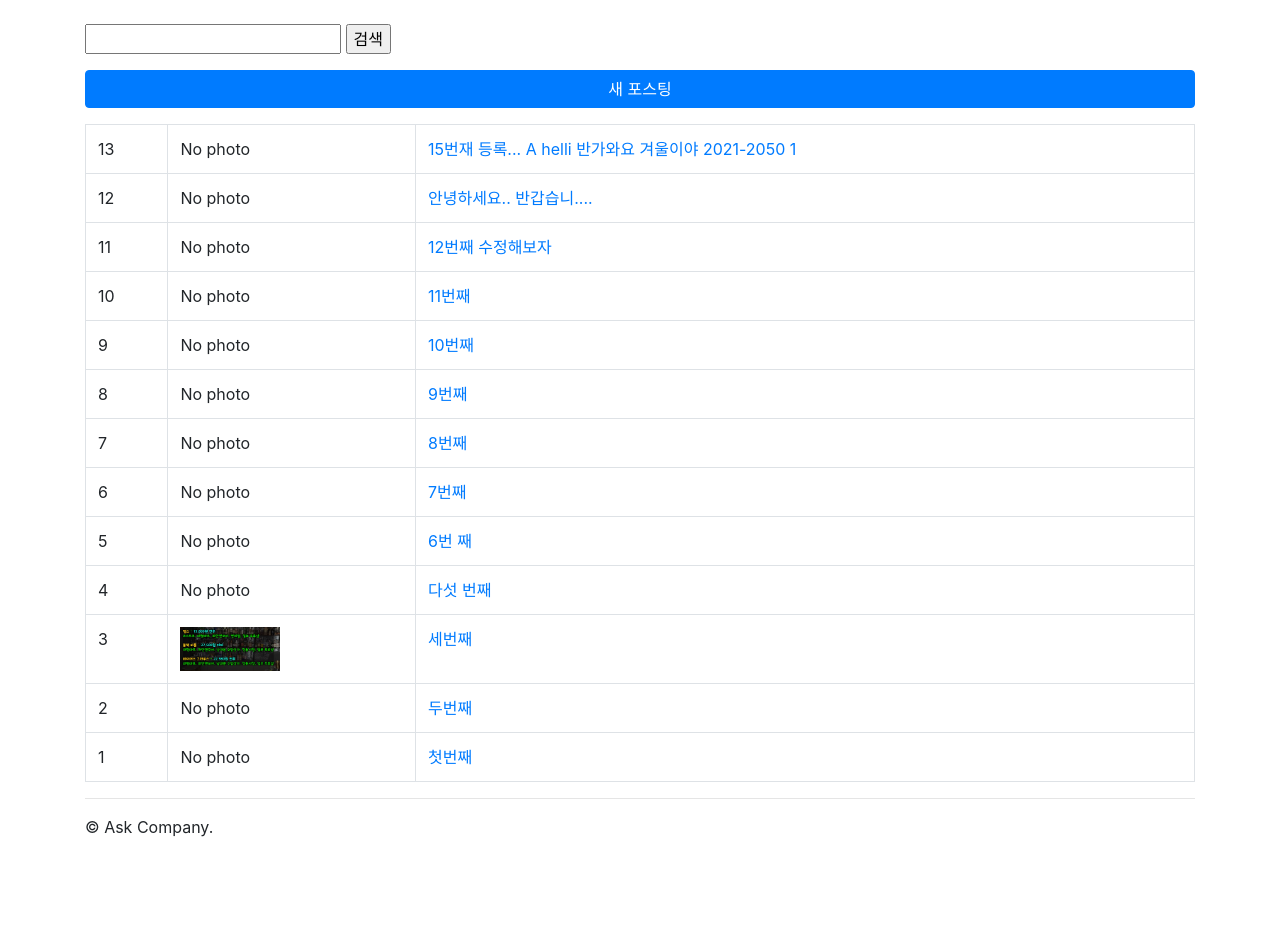
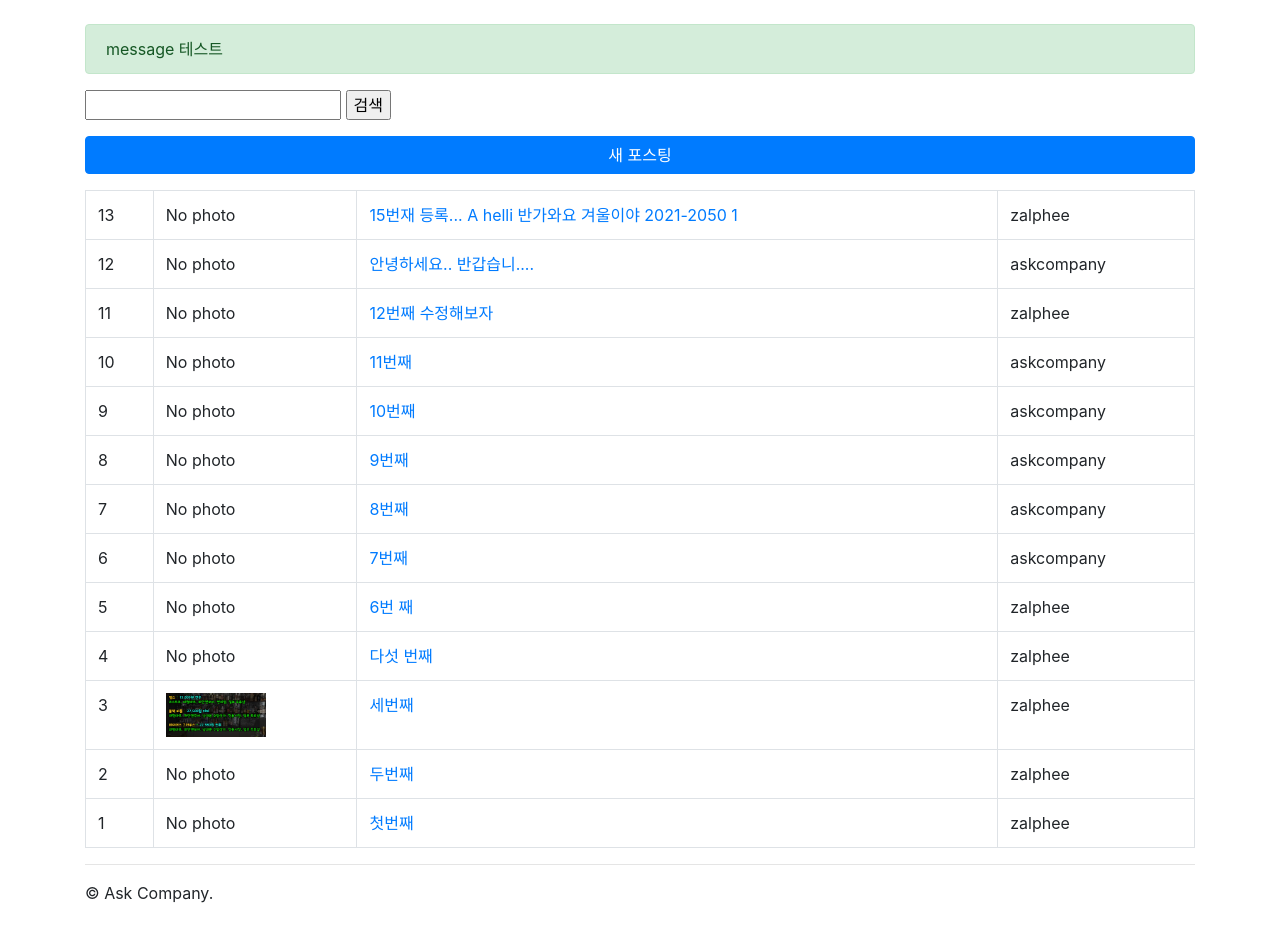
Before and after one commit to zalpheein/django_react_askcompany, a Django app: page /instagram/ in a window 1280 px wide. Shown: the part 56-993 px from the top of the page. Before the commit the page ends 893 px from the top, so only its background shows below. Run offline with Django 3.2, Linux system fonts and the light colour scheme; data comes from the database, SQL or seed files in the repository; both versions use the stored data as it was after the commit; some libraries are stand-ins or nearby versions.

Commit message:
layout.html에 message를 소비하는 루틴 적용

```diff
--- a/askcompany/instagram/templates/instagram/layout.html
+++ b/askcompany/instagram/templates/instagram/layout.html
@@ -67,6 +67,12 @@
     <div class="container">
         <div class="row">
             <div class="col-sm-12">
+                {% for message in messages %}
+                    <div class="alert alert-{{ message.tags }}" >
+                        {{ message.message }}
+                    </div>
+                {% endfor %}
+
                 {% block content %}
                 {% endblock content %}
 
--- a/askcompany/instagram/templates/instagram/post_list.html
+++ b/askcompany/instagram/templates/instagram/post_list.html
@@ -42,6 +42,9 @@
                         {{ post.message }}
                     </a>
                 </td>
+                <td>
+                    {{ post.author }}
+                </td>
             </tr>
             {% endfor %}
             </tbody>
```
Also changed, not shown: askcompany/db.sqlite3.
